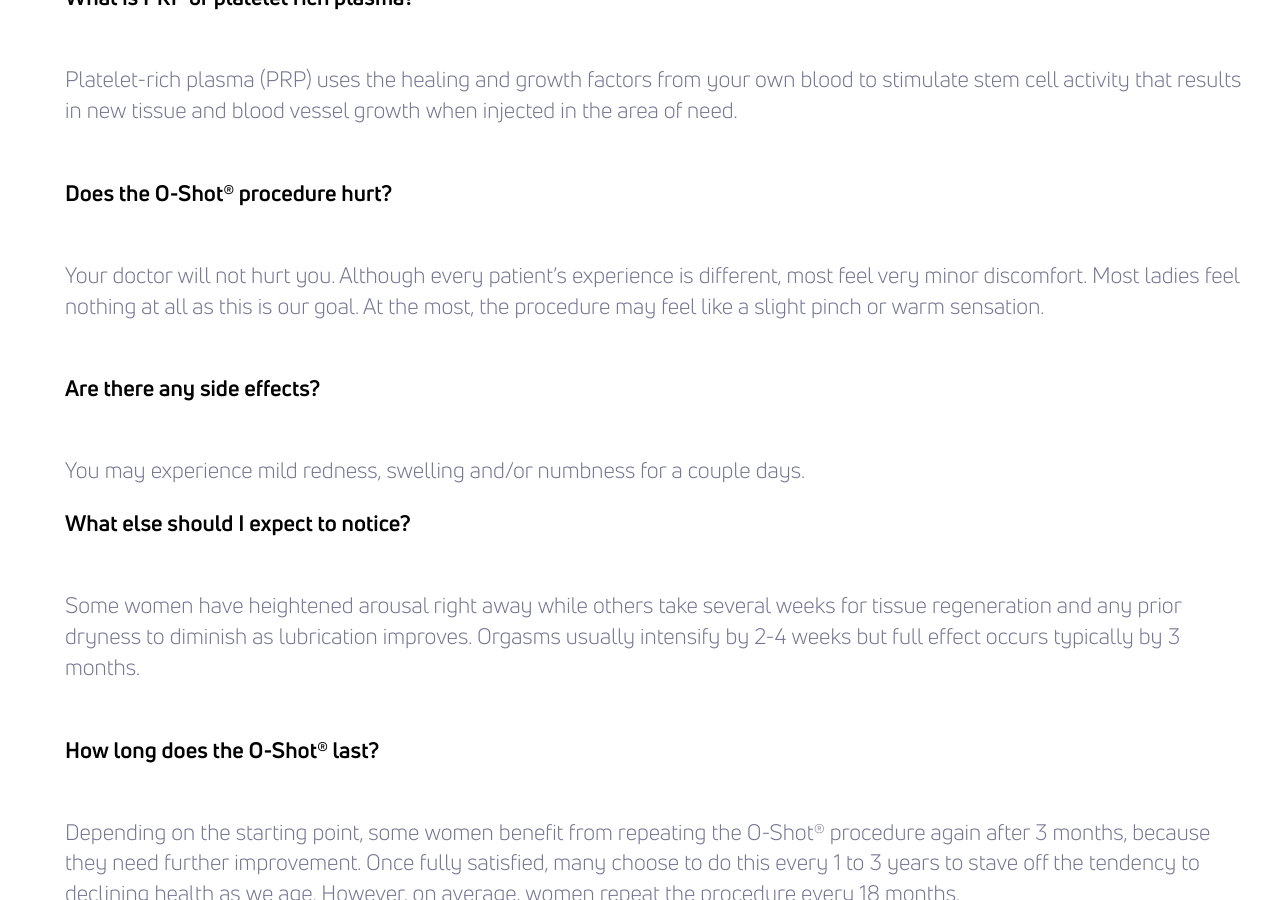
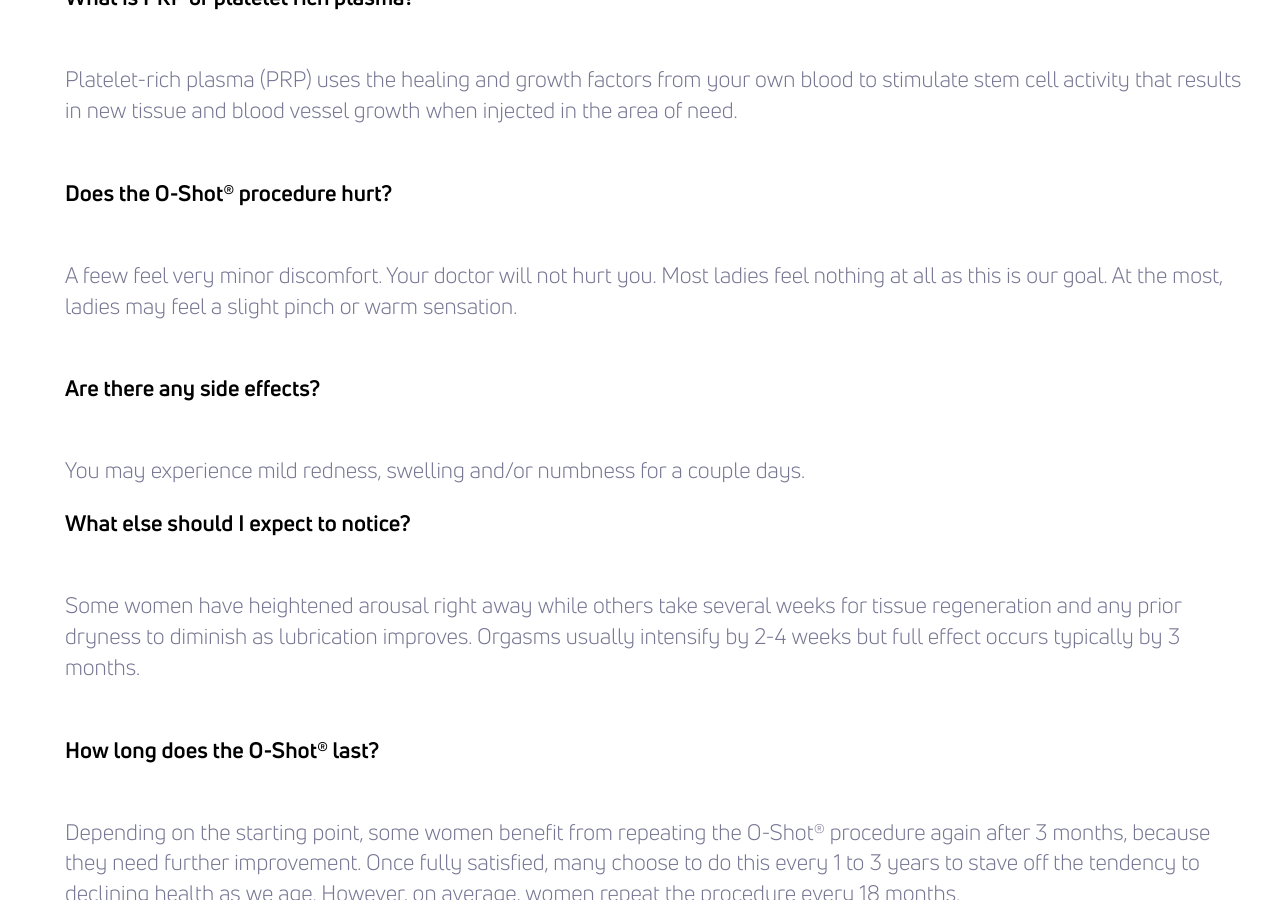
Before and after one commit to theneverwoods/gerstenberg.clinic, a Jekyll site: the page built from services/o-shot.html, in a window 1280 px wide and 900 px high, scrolled down 3088 px. Built offline with Jekyll 4.4.1, drawn with Linux system fonts in a browser that asks for light colours.

Commit message:
Update o-shot.html

```diff
--- a/services/o-shot.html
+++ b/services/o-shot.html
@@ -80,7 +80,7 @@ redirect_from: /femaleprp
 		<p>Platelet-rich plasma (PRP) uses the healing and growth factors from your own blood to stimulate stem cell activity that results in new tissue and blood vessel growth when injected in the area of need.
         </p>
         <h3 class="bottom">Does the O-Shot® procedure hurt?</h3>
-		<p>Your doctor will not hurt you. Although every patient’s experience is different, most feel very minor discomfort. Most ladies feel nothing at all as this is our goal. At the most, the procedure may feel like a slight pinch or warm sensation.</p>
+		<p>A feew feel very minor discomfort. Your doctor will not hurt you. Most ladies feel nothing at all as this is our goal. At the most, ladies may feel a slight pinch or warm sensation.</p>
         <h3 class="bottom">Are there any side effects?</h3>
         <p>You may experience mild redness, swelling and/or numbness for a couple days.</p>
         <h3>What else should I expect to notice?</h3>
```
